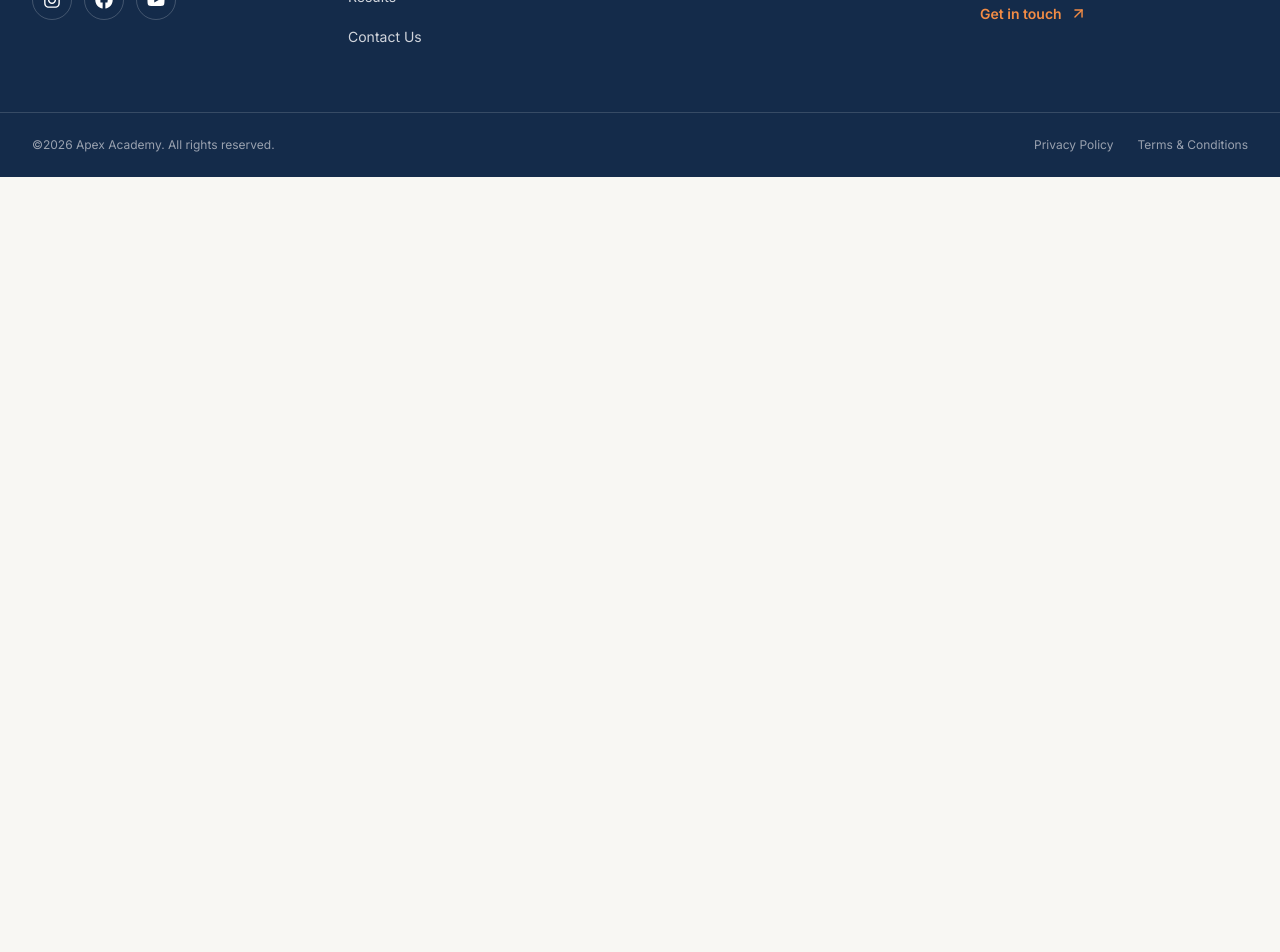
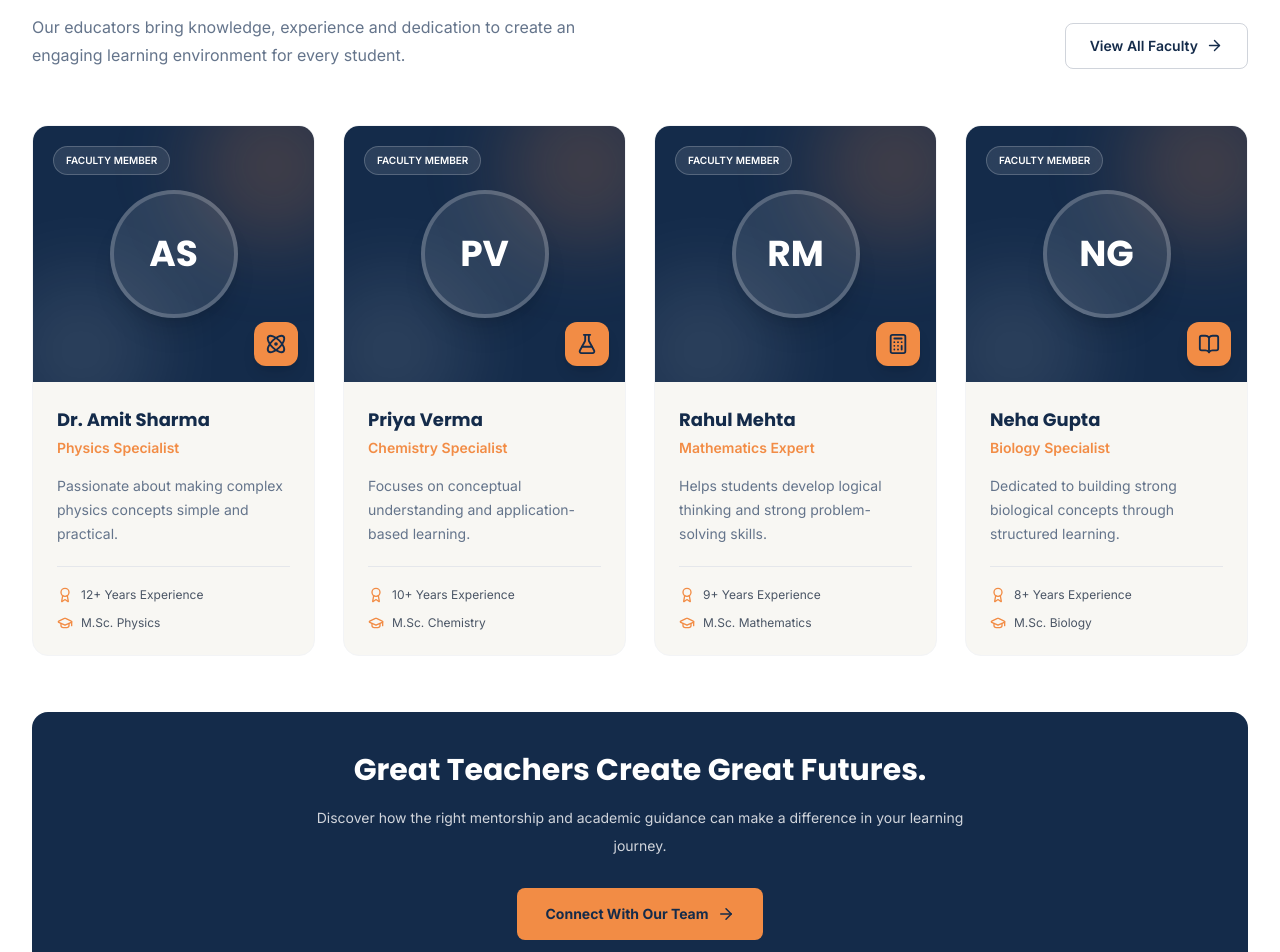
Before and after one commit to Suyash1505/coaching-institute, a Next.js app: page / in a window 1280 px wide. Shown: the part 4160-5112 px from the top of the page. Before the commit the page ends 4337 px from the top, so only its background shows below. Built offline with nearby package versions, Linux system fonts and the light colour scheme.

Commit message:
added the faculty section

```diff
--- a/app/page.jsx
+++ b/app/page.jsx
@@ -3,14 +3,22 @@ import Footer from "@/components/layout/Footer";
 import Hero from "@/components/home/Hero";
 import AboutSection from "@/components/home/AboutSection";
 import CoursesSection from "@/components/home/CourseSection";
+import FacultySection from "@/components/home/FacultySection";
 
 export default function Home() {
   return (
     <main>
+
+      {/* ------ NAVBAR ------- */}
       <Navbar />
+
+      {/* ------ HOME PAGE ------- */}
       <Hero />
       <AboutSection />
       <CoursesSection />
+      <FacultySection />
+
+      {/* ------ FOOTER ------- */}
       <Footer />
     </main>
   );
--- a/components/home/FacultySection.jsx
+++ b/components/home/FacultySection.jsx
@@ -0,0 +1,204 @@
+
+import Link from "next/link";
+import {
+  ArrowRight,
+  GraduationCap,
+  BookOpen,
+  Atom,
+  FlaskConical,
+  Calculator,
+  Award,
+} from "lucide-react";
+
+const faculty = [
+  {
+    id: 1,
+    name: "Dr. Amit Sharma",
+    subject: "Physics Specialist",
+    experience: "12+ Years Experience",
+    qualification: "M.Sc. Physics",
+    initials: "AS",
+    icon: Atom,
+    description:
+      "Passionate about making complex physics concepts simple and practical.",
+  },
+  {
+    id: 2,
+    name: "Priya Verma",
+    subject: "Chemistry Specialist",
+    experience: "10+ Years Experience",
+    qualification: "M.Sc. Chemistry",
+    initials: "PV",
+    icon: FlaskConical,
+    description:
+      "Focuses on conceptual understanding and application-based learning.",
+  },
+  {
+    id: 3,
+    name: "Rahul Mehta",
+    subject: "Mathematics Expert",
+    experience: "9+ Years Experience",
+    qualification: "M.Sc. Mathematics",
+    initials: "RM",
+    icon: Calculator,
+    description:
+      "Helps students develop logical thinking and strong problem-solving skills.",
+  },
+  {
+    id: 4,
+    name: "Neha Gupta",
+    subject: "Biology Specialist",
+    experience: "8+ Years Experience",
+    qualification: "M.Sc. Biology",
+    initials: "NG",
+    icon: BookOpen,
+    description:
+      "Dedicated to building strong biological concepts through structured learning.",
+  },
+];
+
+const FacultySection = () => {
+  return (
+    <section className="bg-white py-20 md:py-28">
+
+      <div className="mx-auto max-w-7xl px-6 lg:px-8">
+
+        {/* Section Heading */}
+        <div className="mb-14 flex flex-col justify-between gap-6 md:flex-row md:items-end">
+
+          <div className="max-w-2xl">
+
+            <div className="mb-5 inline-flex items-center gap-2 rounded-full bg-orange-50 px-4 py-2">
+              <GraduationCap size={17} className="text-[#F28C45]" />
+              <span className="text-xs font-bold tracking-widest text-[#142B4A]">
+                MEET OUR FACULTY
+              </span>
+            </div>
+
+            <h2 className="font-heading text-3xl font-bold leading-tight text-[#142B4A] sm:text-4xl lg:text-5xl">
+              Learn From Those Who
+              <span className="text-[#F28C45]">
+                {" "}Inspire Excellence.
+              </span>
+            </h2>
+
+            <p className="mt-5 max-w-xl text-sm leading-7 text-[#64748B] sm:text-base">
+              Our educators bring knowledge, experience and dedication
+              to create an engaging learning environment for every student.
+            </p>
+
+          </div>
+
+          <Link
+            href="/faculty"
+            className="inline-flex w-fit shrink-0 items-center gap-2 rounded-lg border border-[#142B4A]/20 px-6 py-3 text-sm font-semibold text-[#142B4A] transition-all hover:border-[#F28C45] hover:bg-[#142B4A] hover:text-white"
+          >
+            View All Faculty
+            <ArrowRight size={17} />
+          </Link>
+
+        </div>
+
+        {/* Faculty Cards */}
+        <div className="grid gap-7 sm:grid-cols-2 lg:grid-cols-4">
+
+          {faculty.map((teacher) => {
+            const Icon = teacher.icon;
+
+            return (
+              <div
+                key={teacher.id}
+                className="group overflow-hidden rounded-2xl border border-gray-100 bg-[#F8F7F3] transition-all duration-300 hover:-translate-y-2 hover:shadow-xl"
+              >
+
+                {/* Profile Area */}
+                <div className="relative flex h-64 items-center justify-center overflow-hidden bg-[#142B4A]">
+
+                  <div className="absolute -right-10 -top-10 h-40 w-40 rounded-full bg-[#F28C45]/20 blur-2xl" />
+
+                  <div className="absolute -bottom-12 -left-8 h-40 w-40 rounded-full bg-white/10 blur-2xl" />
+
+                  <div className="relative flex h-32 w-32 items-center justify-center rounded-full border-4 border-white/20 bg-white/10 shadow-xl transition-transform duration-300 group-hover:scale-105">
+
+                    <span className="font-heading text-4xl font-bold text-white">
+                      {teacher.initials}
+                    </span>
+
+                  </div>
+
+                  <div className="absolute bottom-4 right-4 flex h-11 w-11 items-center justify-center rounded-xl bg-[#F28C45] text-[#142B4A] shadow-lg">
+                    <Icon size={22} />
+                  </div>
+
+                  <div className="absolute left-5 top-5 rounded-full border border-white/20 bg-white/10 px-3 py-1.5 text-[10px] font-semibold text-white backdrop-blur-sm">
+                    FACULTY MEMBER
+                  </div>
+
+                </div>
+
+                {/* Teacher Information */}
+                <div className="p-6">
+
+                  <h3 className="font-heading text-lg font-bold text-[#142B4A]">
+                    {teacher.name}
+                  </h3>
+
+                  <p className="mt-1 text-sm font-semibold text-[#F28C45]">
+                    {teacher.subject}
+                  </p>
+
+                  <p className="mt-4 min-h-18 text-sm leading-6 text-[#64748B]">
+                    {teacher.description}
+                  </p>
+
+                  <div className="mt-5 space-y-3 border-t border-gray-200 pt-5">
+
+                    <div className="flex items-center gap-2 text-xs text-gray-600">
+                      <Award size={16} className="text-[#F28C45]" />
+                      {teacher.experience}
+                    </div>
+
+                    <div className="flex items-center gap-2 text-xs text-gray-600">
+                      <GraduationCap size={16} className="text-[#F28C45]" />
+                      {teacher.qualification}
+                    </div>
+
+                  </div>
+
+                </div>
+
+              </div>
+            );
+          })}
+
+        </div>
+
+        {/* Bottom Highlight */}
+        <div className="mt-14 rounded-2xl bg-[#142B4A] px-8 py-10 text-center md:px-14">
+
+          <h3 className="font-heading text-2xl font-bold text-white sm:text-3xl">
+            Great Teachers Create Great Futures.
+          </h3>
+
+          <p className="mx-auto mt-4 max-w-2xl text-sm leading-7 text-gray-300">
+            Discover how the right mentorship and academic guidance
+            can make a difference in your learning journey.
+          </p>
+
+          <Link
+            href="/contact"
+            className="mt-7 inline-flex items-center gap-2 rounded-lg bg-[#F28C45] px-7 py-4 text-sm font-bold text-[#142B4A] transition-all hover:-translate-y-1 hover:bg-white"
+          >
+            Connect With Our Team
+            <ArrowRight size={18} />
+          </Link>
+
+        </div>
+
+      </div>
+
+    </section>
+  );
+};
+
+export default FacultySection;
```
